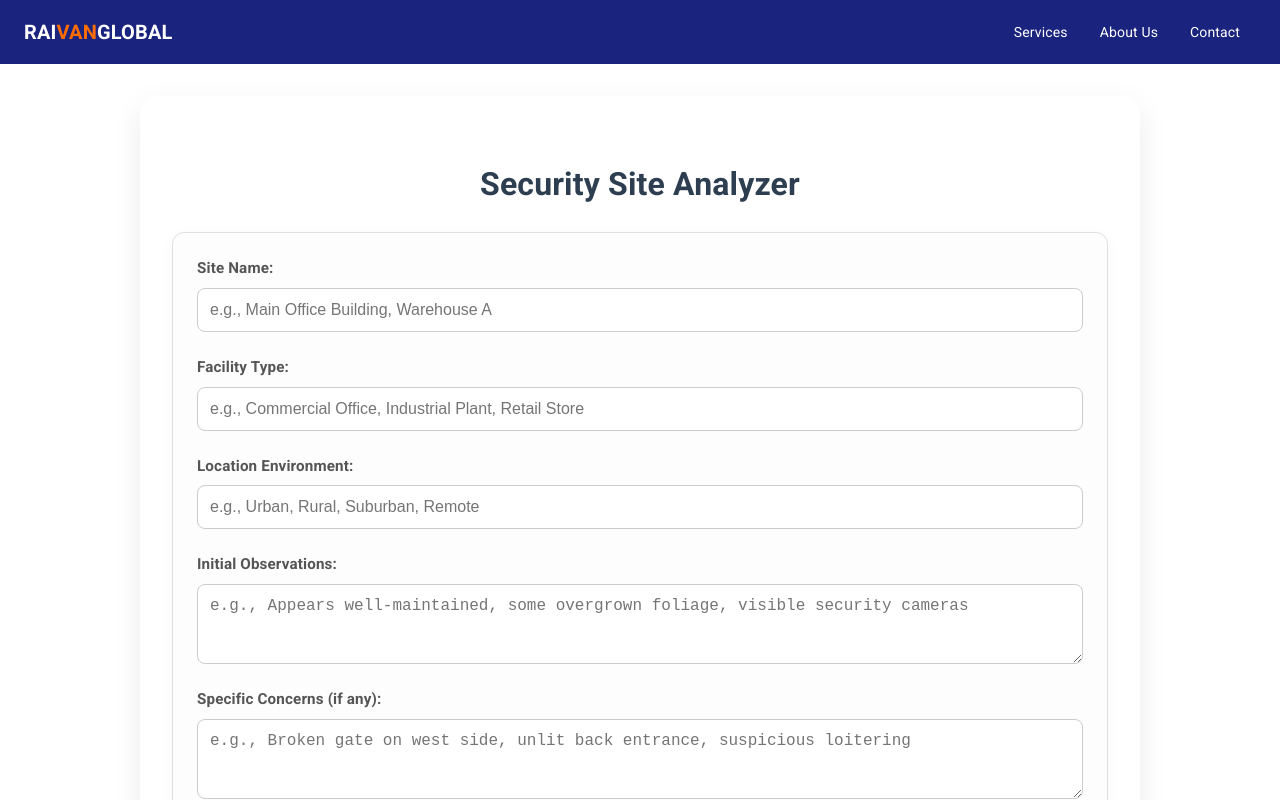
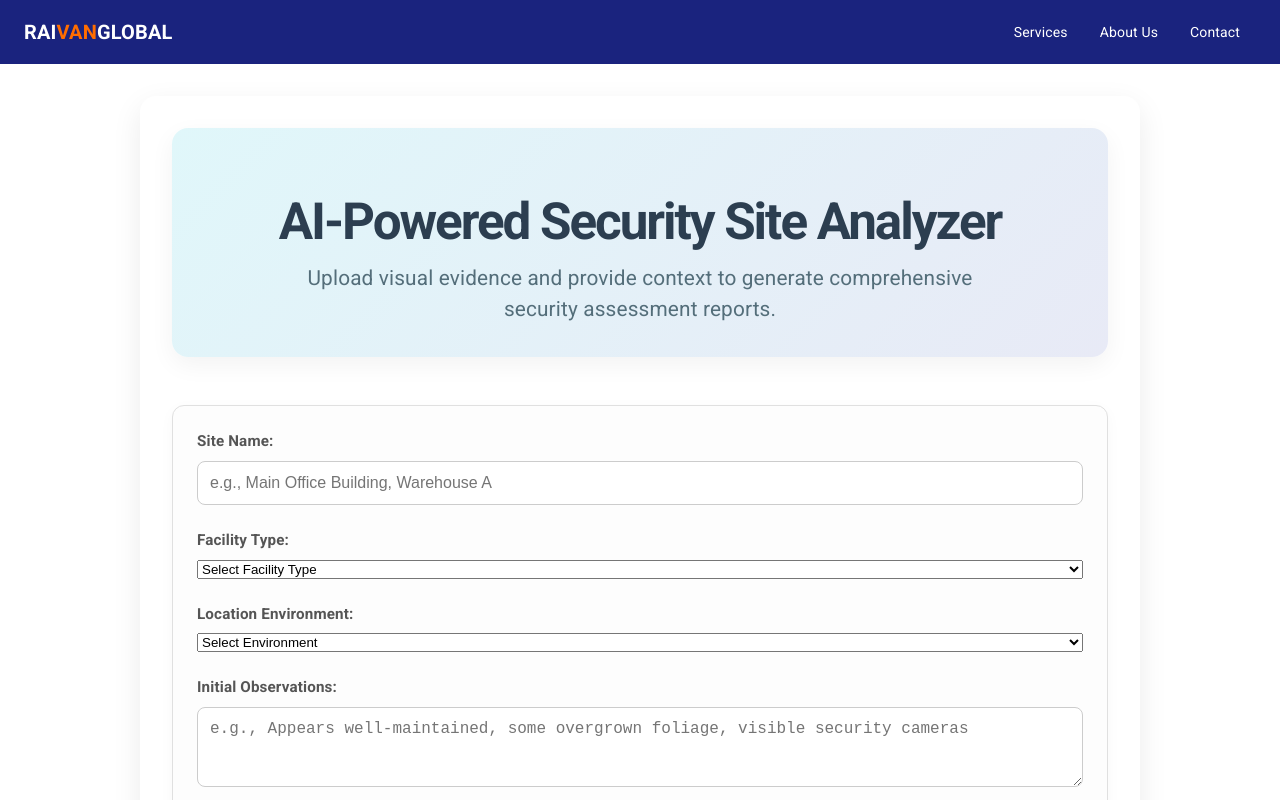
Before and after one commit to sunilpawar-git/raivanglobal, a React (Create React App) app in the folder frontend/: page / in a window 1280 px wide. Shown: the top 800 px of the page. Built offline with nearby package versions, Linux system fonts and the light colour scheme; the HTML template or start-up script is replaced by a standard one.

Commit message:
2906 - 1.5 : Dropdowns\n\n- Added dropdowns for Facility Type and Location Environment in ModelAnalyzer.js.\n- Centered and reworded the 'Analyze Model' button to 'Analyze for Security Assessment'.\n- Improved the Hero Section UI in ModelAnalyzer.js and ModelAnalyzer.css.

```diff
--- a/frontend/src/ModelAnalyzer.css
+++ b/frontend/src/ModelAnalyzer.css
@@ -19,6 +19,33 @@ body {
   display: flex;
   flex-direction: column;
   gap: 2rem; /* Space between sections */
+}
+
+/* Hero Section */
+.hero-section {
+  text-align: center;
+  margin-bottom: 3rem;
+  padding: 2rem 0;
+  background: linear-gradient(135deg, #e0f7fa, #e8eaf6); /* Light, subtle gradient */
+  border-radius: 16px;
+  box-shadow: 0 8px 25px rgba(0, 0, 0, 0.05);
+}
+
+.hero-section h1 {
+  font-size: 3.2rem; /* Even larger for hero */
+  font-weight: 800;
+  color: #2c3e50;
+  margin-bottom: 0.75rem;
+  letter-spacing: -0.04em;
+  line-height: 1.1;
+}
+
+.hero-section .subtitle {
+  font-size: 1.3rem;
+  color: #546e7a;
+  max-width: 700px;
+  margin: 0 auto;
+  line-height: 1.5;
 }
 
 /* Typography */
@@ -169,6 +196,11 @@ textarea.form-control {
 }
 
 /* Buttons */
+.analyze-button-container {
+  text-align: center;
+  margin-top: 2rem;
+}
+
 .analyze-button, .nav-button {
   padding: 14px 28px;
   font-size: 1.1rem;
@@ -221,7 +253,7 @@ textarea.form-control {
 }
 
 /* File Upload Area */
-.file-upload {
+.drop-zone {
   border: 2px dashed #a7d9f7; /* Lighter blue dashed border */
   border-radius: 12px;
   padding: 2.5rem;
@@ -230,20 +262,17 @@ textarea.form-control {
   cursor: pointer;
   transition: all 0.3s ease;
   margin-bottom: 2rem;
-}
-
-.file-upload:hover {
-  border-color: #64b5f6; /* Darker blue on hover */
-  background-color: #e0f2fd; /* Slightly darker blue on hover */
-}
-
-.upload-area {
   display: flex;
   flex-direction: column;
   align-items: center;
   justify-content: center;
   min-height: 180px; /* Taller upload area */
   color: #5e81ac;
+}
+
+.drop-zone:hover {
+  border-color: #64b5f6; /* Darker blue on hover */
+  background-color: #e0f2fd; /* Slightly darker blue on hover */
 }
 
 .upload-icon {
--- a/frontend/src/ModelAnalyzer.js
+++ b/frontend/src/ModelAnalyzer.js
@@ -138,7 +138,10 @@ function ModelAnalyzer() {
   return (
     <div className="model-analyzer">
       <div className="upload-section">
-        <h2>Security Site Analyzer</h2>
+        <div className="hero-section">
+          <h1>AI-Powered Security Site Analyzer</h1>
+          <p className="subtitle">Upload visual evidence and provide context to generate comprehensive security assessment reports.</p>
+        </div>
 
         {/* Contextual Information Inputs */}
         <div className="context-inputs">
@@ -154,23 +157,44 @@ function ModelAnalyzer() {
           </div>
           <div className="input-group">
             <label htmlFor="facilityType">Facility Type:</label>
-            <input
-              type="text"
+            <select
               id="facilityType"
               value={facilityType}
               onChange={(e) => setFacilityType(e.target.value)}
-              placeholder="e.g., Commercial Office, Industrial Plant, Retail Store"
-            />
+            >
+              <option value="">Select Facility Type</option>
+              <option value="Commercial Office">Commercial Office</option>
+              <option value="Industrial Plant">Industrial Plant</option>
+              <option value="Retail Store">Retail Store</option>
+              <option value="Residential Complex">Residential Complex</option>
+              <option value="Data Center">Data Center</option>
+              <option value="Healthcare Facility">Healthcare Facility</option>
+              <option value="Educational Institution">Educational Institution</option>
+              <option value="Government Building">Government Building</option>
+              <option value="Transportation Hub">Transportation Hub</option>
+              <option value="Warehouse/Logistics">Warehouse/Logistics</option>
+              <option value="Other">Other</option>
+            </select>
           </div>
           <div className="input-group">
             <label htmlFor="locationEnvironment">Location Environment:</label>
-            <input
-              type="text"
+            <select
               id="locationEnvironment"
               value={locationEnvironment}
               onChange={(e) => setLocationEnvironment(e.target.value)}
-              placeholder="e.g., Urban, Rural, Suburban, Remote"
-            />
+            >
+              <option value="">Select Environment</option>
+              <option value="Urban">Urban</option>
+              <option value="Rural">Rural</option>
+              <option value="Suburban">Suburban</option>
+              <option value="Remote">Remote</option>
+              <option value="Coastal">Coastal</option>
+              <option value="Mountainous">Mountainous</option>
+              <option value="Industrial Zone">Industrial Zone</option>
+              <option value="Commercial District">Commercial District</option>
+              <option value="Residential Area">Residential Area</option>
+              <option value="Other">Other</option>
+            </select>
           </div>
           <div className="input-group">
             <label htmlFor="initialObservations">Initial Observations:</label>
@@ -269,13 +293,15 @@ function ModelAnalyzer() {
 
         {/* Analyze Button */}
         <form onSubmit={handleSubmit}>
+          <div className="analyze-button-container">
             <button
               type="submit"
               disabled={isLoading || !file}
               className="analyze-button"
             >
-            {isLoading ? 'Analyzing...' : 'Analyze Model'}
+              {isLoading ? 'Analyzing...' : 'Analyze for Security Assessment'}
             </button>
+          </div>
         </form>
       </div>
       <div className="analysis-section">
```
Lines whose indentation alone changed are shown as unchanged.
